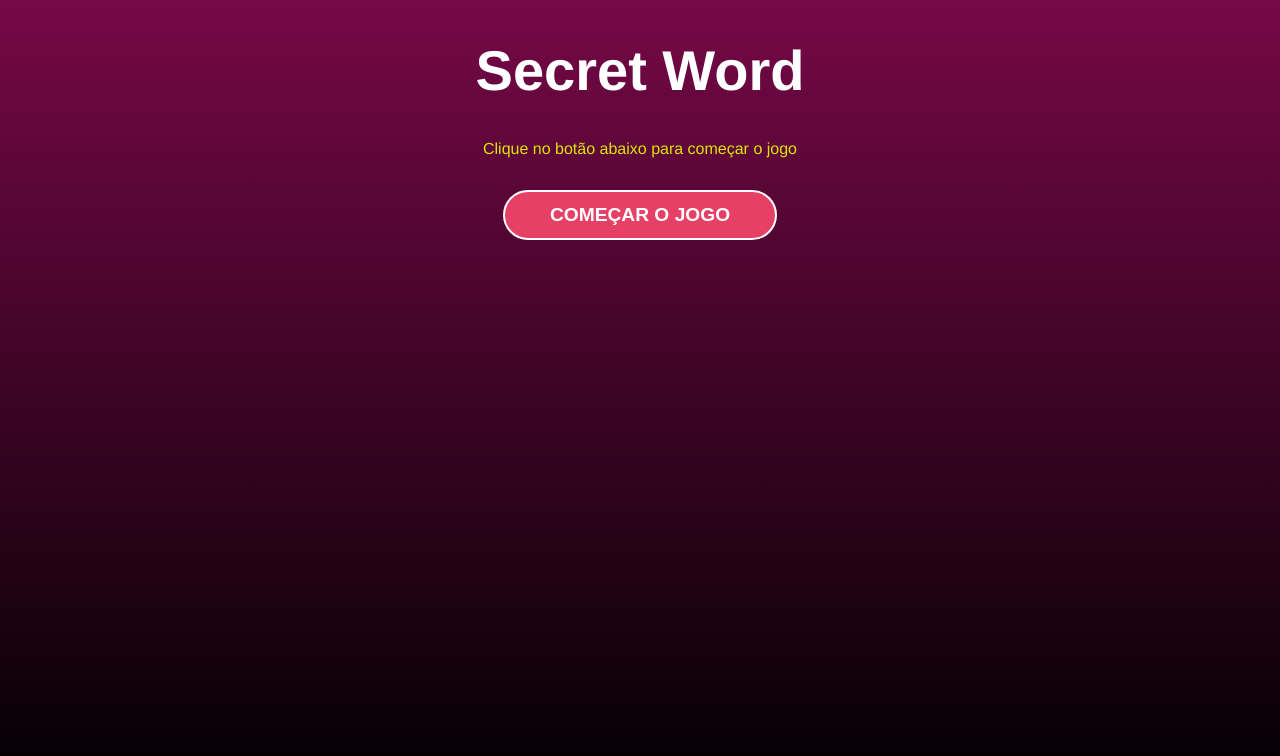
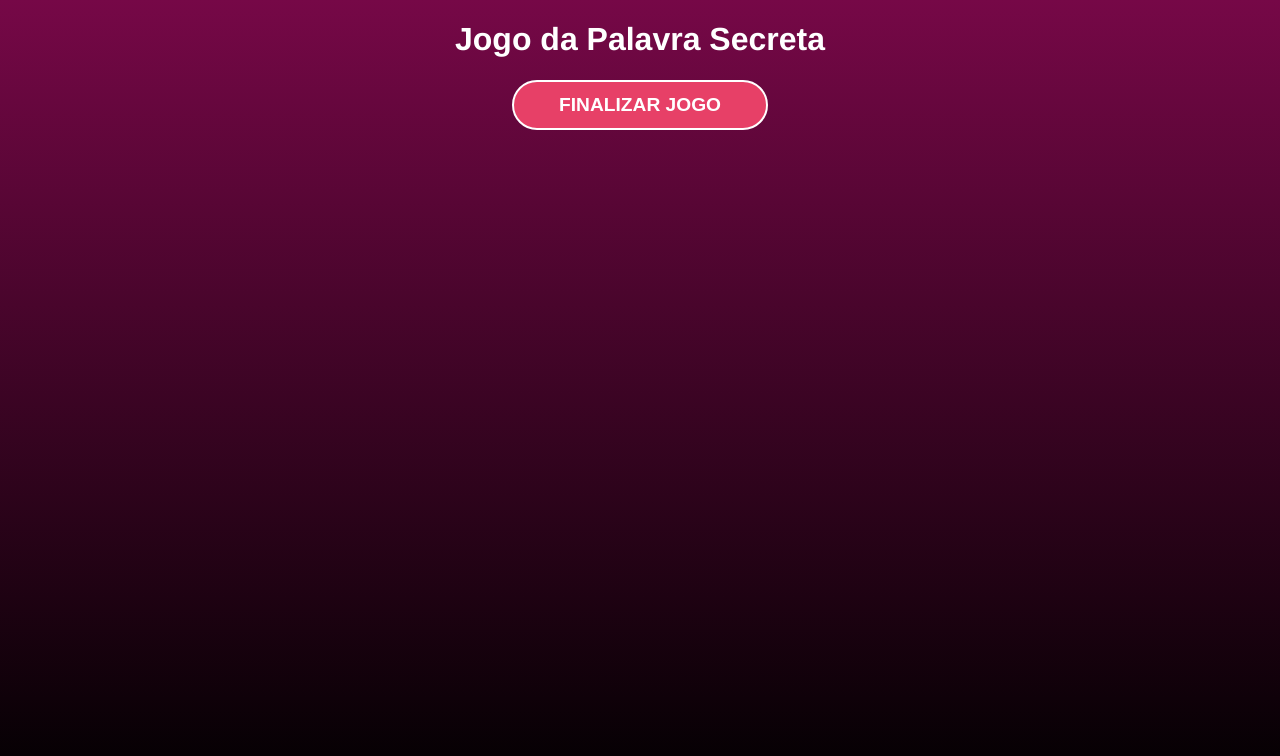
Before and after one commit to aliek57/secret-word, a React (Vite) app: page / in a window 1280 px wide. Both pictures are taken after a click on the button "COMEÇAR O JOGO". Shown: the top 756 px of the page. Built offline with nearby package versions, Linux system fonts and the light colour scheme.

Commit message:
feat: altering game stages

```diff
--- a/src/App.jsx
+++ b/src/App.jsx
@@ -14,11 +14,23 @@ const stages = [
 function App() {
   const [stage, setStage] = useState(stages[0].name);
 
+  const startGame = () => {
+    setStage(stages[1].name);
+  }
+
+  const verifyLetter = () => {
+    setStage(stages[2].name);
+  }
+
+  const retry = () => {
+    setStage(stages[0].name);
+  }
+
   return (
     <div className='App'>
-      {stage === 'start' && <Start />}
-      {stage === 'game' && <Game />}
-      {stage === 'end' && <End />}
+      {stage === 'start' && <Start startGame={startGame}/>}
+      {stage === 'game' && <Game verifyLetter={verifyLetter}/>}
+      {stage === 'end' && <End retry={retry}/>}
     </div>
   )
 }
--- a/src/components/EndScreen/End.jsx
+++ b/src/components/EndScreen/End.jsx
@@ -1,8 +1,11 @@
 import './End.css'
 
-const End = () => {
+const End = ({retry}) => {
   return (
-    <div>End</div>
+    <div>
+      <h1>Fim de jogo</h1>
+      <button onClick={retry}>Resetar jogo</button>
+    </div>
   )
 }
 
--- a/src/components/GameScreen/Game.jsx
+++ b/src/components/GameScreen/Game.jsx
@@ -1,8 +1,11 @@
 import './Game.css'
 
-const Game = () => {
+const Game = ({verifyLetter}) => {
   return (
-    <div>Game</div>
+    <div>
+      <h1>Jogo da Palavra Secreta</h1>
+      <button onClick={verifyLetter}>Finalizar jogo</button>
+    </div>
   )
 }
 
--- a/src/components/StartScreen/Start.jsx
+++ b/src/components/StartScreen/Start.jsx
@@ -1,11 +1,11 @@
 import './Start.css'
 
-const Start = () => {
+const Start = ({startGame}) => {
   return (
     <div className='start'>
         <h1>Secret Word</h1>
         <p>Clique no botão abaixo para começar o jogo</p>
-        <button>Começar o jogo</button>
+        <button onClick={startGame}>Começar o jogo</button>
     </div>
   )
 }
```
